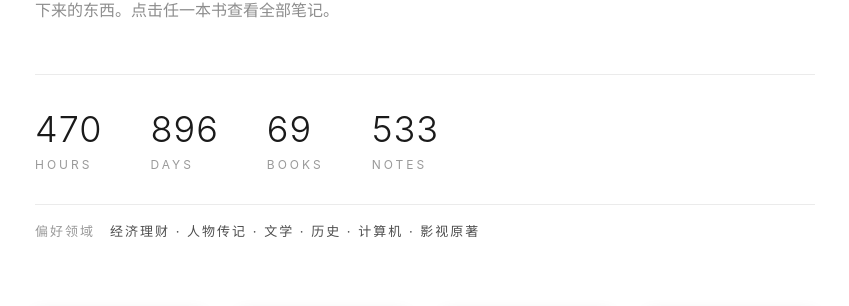
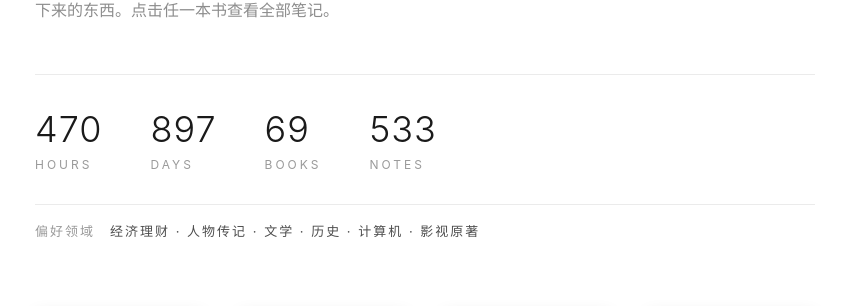
Before and after one commit to zhanjindong/yuanchu.ai, a Jekyll site: the page reading/index.html, which Jekyll copies as it is, in a window 1280 px wide and 900 px high. Shown: the part 280-586 px from the top of the window, without its empty margins (215-1064 px from the left). Built offline with Jekyll 4.4.1, drawn with Linux system fonts in a browser that asks for light colours; grey boxes are pictures that could not be loaded.

Commit message:
docs(reading): 自动同步微信读书笔记

```diff
--- a/reading/index.html
+++ b/reading/index.html
@@ -80,7 +80,7 @@
 
         <div class="stats">
             <div class="stat"><div class="num">470</div><div class="label">Hours</div></div>
-            <div class="stat"><div class="num">896</div><div class="label">Days</div></div>
+            <div class="stat"><div class="num">897</div><div class="label">Days</div></div>
             <div class="stat"><div class="num">69</div><div class="label">Books</div></div>
             <div class="stat"><div class="num">533</div><div class="label">Notes</div></div>
         </div>
```
